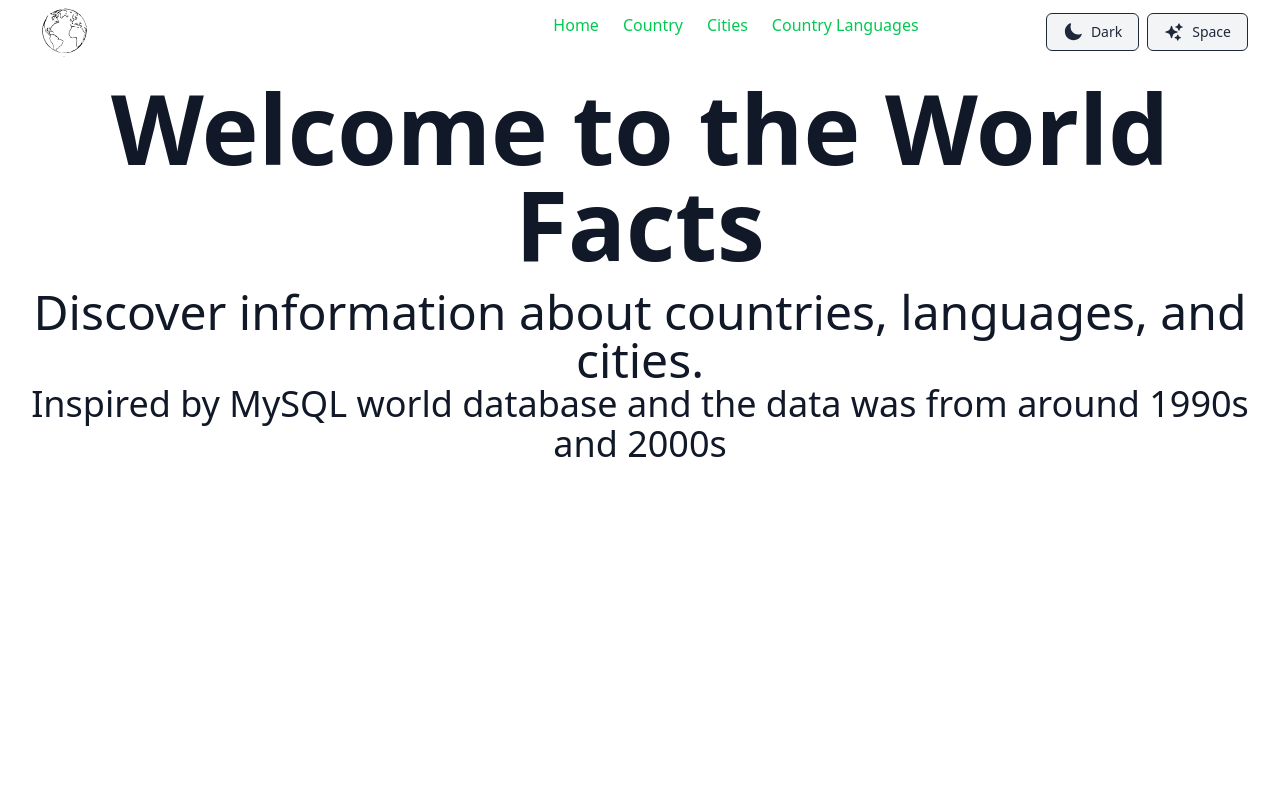
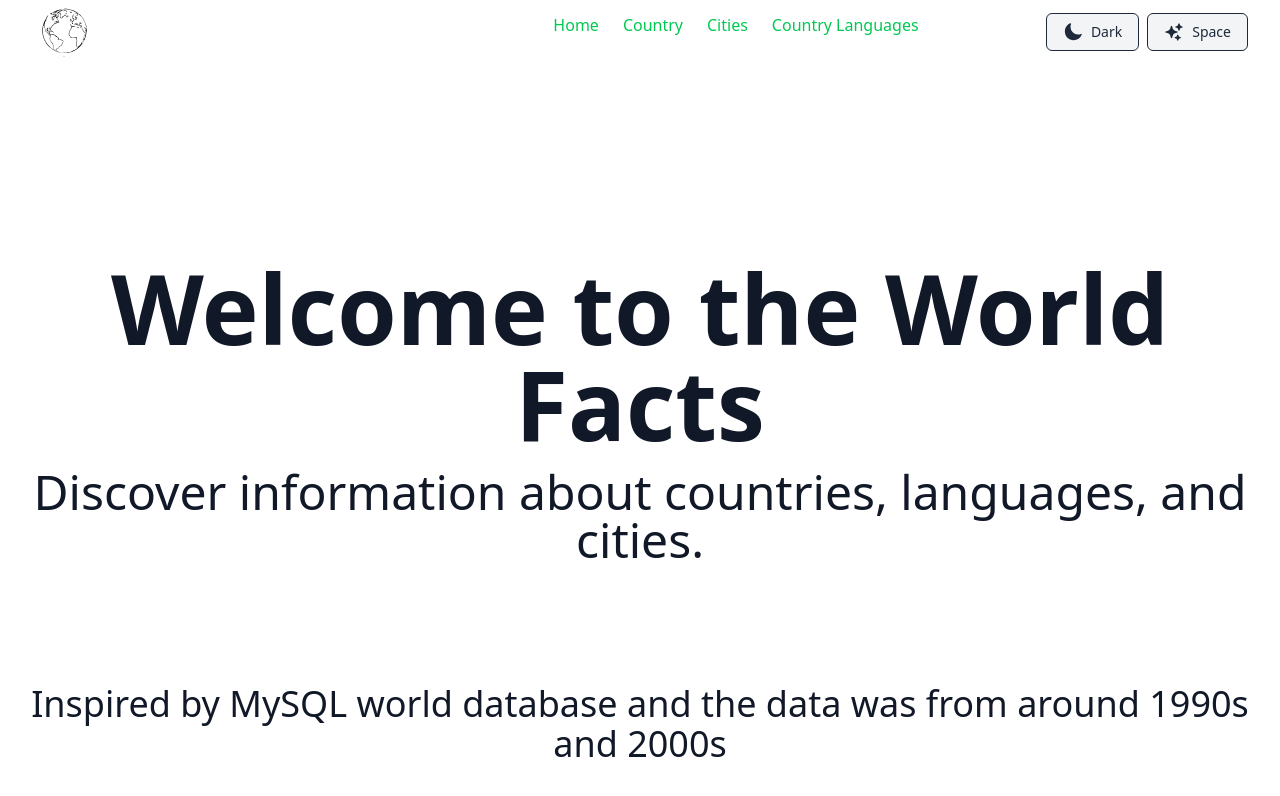
Before and after one commit to mcmnyages/WORLD_MySQL, a React (Vite) app in the folder frontend-react/: page / in a window 1280 px wide. Shown: the top 796 px of the page. Built offline with nearby package versions, Linux system fonts and the light colour scheme; no server answers.

Commit message:
feat: update LandingPage styling for improved layout and spacing

```diff
--- a/frontend-react/src/pages/LandingPage.tsx
+++ b/frontend-react/src/pages/LandingPage.tsx
@@ -2,11 +2,11 @@
 
 export default function LandingPage(){
     return(
-        <div className="landing-page mt-120px flex flex-col items-center justify-center text-center">
+        <div className="landing-page mt-45 flex flex-col items-center justify-center text-center">
          <h1 className="text-8xl font-bold">Welcome to the World Facts</h1>
             <p className="text-5xl mt-4 ">Discover information about countries, languages, and cities.
             </p>
-            <span className="text-4xl">Inspired by MySQL world database and the data was from around 1990s and 2000s</span>
+            <span className="text-4xl mt-30">Inspired by MySQL world database and the data was from around 1990s and 2000s</span>
         </div>
     )
 }
```
